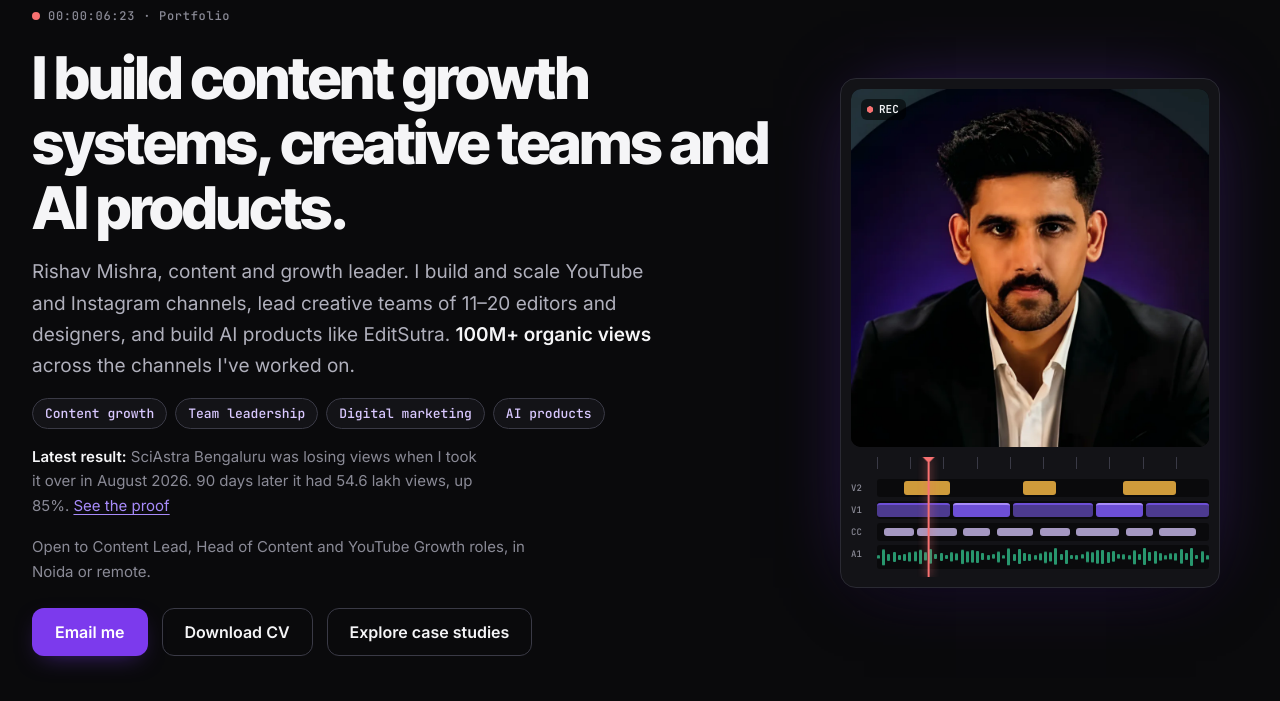
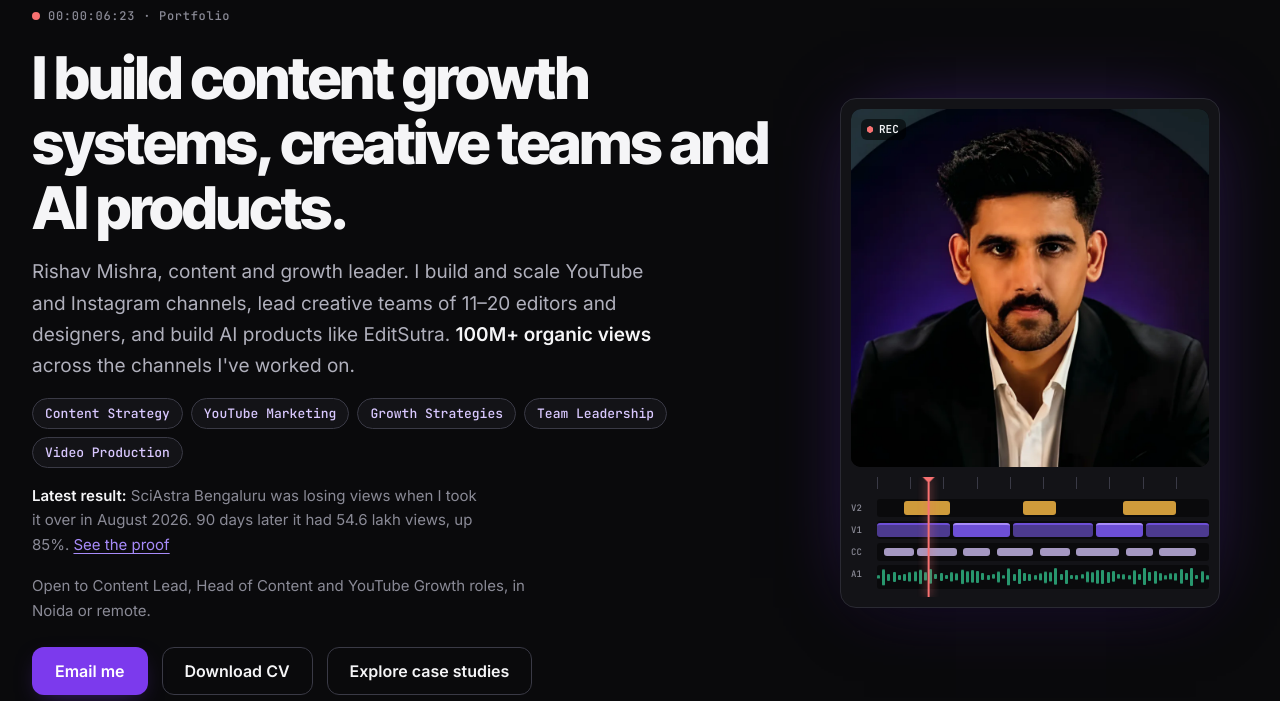
Before and after one commit to rishavm713-create/rishavm713-create.github.io, a plain HTML site: page index.html in a window 1280 px wide. Shown: the part 99-800 px from the top of the page. Drawn offline with Linux system fonts and the light colour scheme; animation ran at ten frames a second.

Commit message:
Hero skills match LinkedIn top 5
Co-Authored-By: Claude Opus 5.5 <noreply@anthropic.com>

```diff
--- a/index.html
+++ b/index.html
@@ -46,7 +46,7 @@
     <p class="tc"><span class="rec" aria-hidden="true"></span><span id="tc">00:00:00:00</span> · Portfolio</p>
     <h1>I build content growth systems, creative teams and AI products.</h1>
     <p class="lead">Rishav Mishra, content and growth leader. I build and scale YouTube and Instagram channels, lead creative teams of 11–20 editors and designers, and build AI products like EditSutra. <strong>100M+ organic views</strong> across the channels I've worked on.</p>
-    <ul class="chips"><li>Content growth</li><li>Team leadership</li><li>Digital marketing</li><li>AI products</li></ul>
+    <ul class="chips"><li>Content Strategy</li><li>YouTube Marketing</li><li>Growth Strategies</li><li>Team Leadership</li><li>Video Production</li></ul>
     <p class="who"><strong>Latest result:</strong> SciAstra Bengaluru was losing views when I took it over in August 2026. 90 days later it had 54.6 lakh views, up 85%. <button class="link inline" data-proof="sciastra-bengaluru-90d">See the proof</button></p>
     <p class="who">Open to Content Lead, Head of Content and YouTube Growth roles, in Noida or remote.</p>
     <div class="cta">
```
